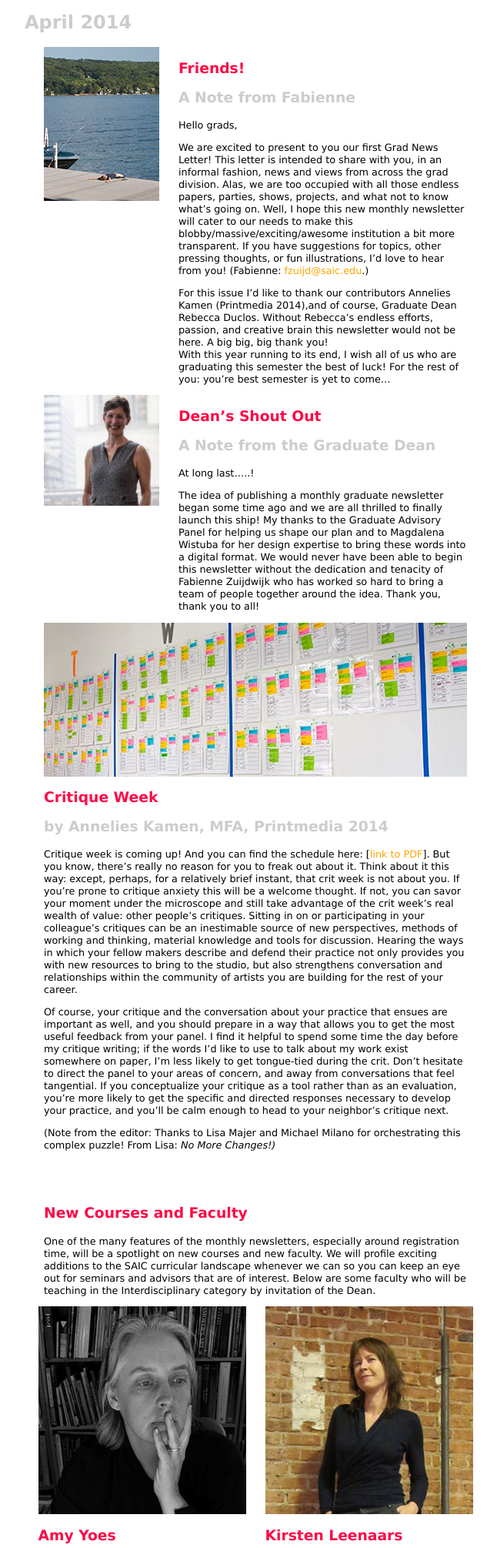
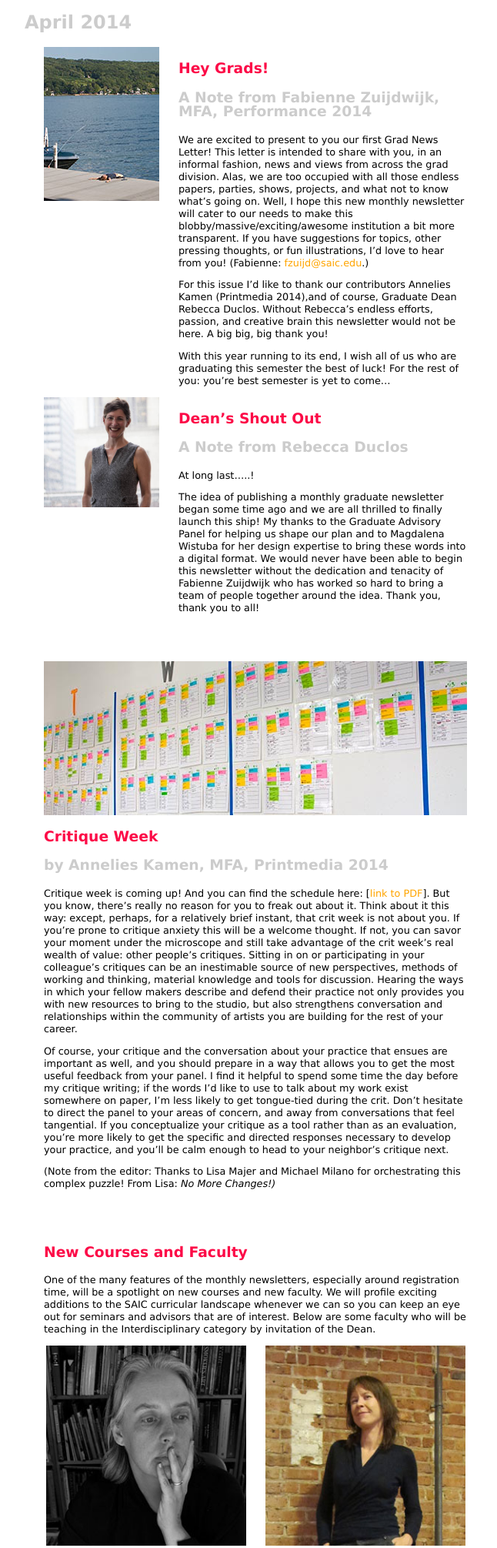
Before and after one commit to helloplease/saic-grad-newsletter, a plain HTML site: page index.html in a window 1280 px wide. Shown: the part 274-2285 px from the top of the page at 77% size, without its empty margins (308-954 px from the left). Drawn offline with Linux system fonts and the light colour scheme.

Commit message:
image cleanup

```diff
--- a/index.html
+++ b/index.html
@@ -259,11 +259,11 @@ Email on Acid - http://www.emailonacid.com/blog/details/C18/doctype_-_the_black_
 				<td width="25" valign="top"></td>
 				<td width="375" valign="top">
 					<!-- Title goes here -->
-					<h3 style="color: #FC0A47 ! important;" line-height="10">Friends!</h3>
-					<h3 style="color:#cccccc ! important;">A Note from Fabienne</h3>
-					<p margin="1em 0">Hello grads,</p>
+					<h3 style="color: #FC0A47 ! important;" line-height="10">Hey Grads!</h3>
+					<h3 style="color:#cccccc ! important;">A Note from Fabienne Zuijdwijk, MFA, Performance 2014</h3>
 					<p margin="1em 0">We are excited to present to you our first Grad News Letter! This letter is intended to share with you, in an informal fashion, news and views from across the grad division. Alas, we are too occupied with all those endless papers, parties, shows, projects, and what not to know what’s going on. Well, I hope this new monthly newsletter will cater to our needs to make this blobby/massive/exciting/awesome institution a bit more transparent. If you have suggestions for topics, other pressing thoughts, or fun illustrations, I’d love to hear from you! (Fabienne: <a href="mailto:fzuijd@saic.edu?Subject=Hello%Fabienne" target="_top">fzuijd@saic.edu</a>.) <p>
-					<p margin="1em 0">For this issue I’d like to thank our contributors Annelies Kamen (Printmedia 2014),and of course, Graduate Dean Rebecca Duclos. Without Rebecca’s endless efforts, passion, and creative brain this newsletter would not be here. A big big, big thank you!<br>With this year running to its end, I wish all of us who are graduating this semester the best of luck! For the rest of you: you’re best semester is yet to come…</p>
+					<p margin="1em 0">For this issue I’d like to thank our contributors Annelies Kamen (Printmedia 2014),and of course, Graduate Dean Rebecca Duclos. Without Rebecca’s endless efforts, passion, and creative brain this newsletter would not be here. A big big, big thank you!</p>
+					<p margin="1em 0">With this year running to its end, I wish all of us who are graduating this semester the best of luck! For the rest of you: you’re best semester is yet to come…</p>
 				</td>
 				<td width="25" valign="top"></td>
 
@@ -283,13 +283,14 @@ Email on Acid - http://www.emailonacid.com/blog/details/C18/doctype_-_the_black_
 				<td width="375" valign="top">
 					<!-- Title goes here -->
 					<h3 style="color: #FC0A47 ! important;"line-height="10">Dean’s Shout Out</h3>
-					<h3 style="color:#cccccc ! important;">A Note from the Graduate Dean</h3>
+					<h3 style="color:#cccccc ! important;">A Note from Rebecca Duclos</h3>
 					<p margin="1em 0">At long last…..! </p>
-					<p margin="1em 0">The idea of publishing a monthly graduate newsletter began some time ago and we are all thrilled to finally launch this ship! My thanks to the Graduate Advisory Panel for helping us shape our plan and to Magdalena Wistuba for her design expertise to bring these words into a digital format. We would never have been able to begin this newsletter without the dedication and tenacity of Fabienne Zuijdwijk who has worked so hard to bring a team of people together around the idea. Thank you, thank you to all!<p>
+					<p margin="1em 0">The idea of publishing a monthly graduate newsletter began some time ago and we are all thrilled to finally launch this ship! My thanks to the Graduate Advisory Panel for helping us shape our plan and to Magdalena Wistuba for her design expertise to bring these words into a digital format. We would never have been able to begin this newsletter without the dedication and tenacity of Fabienne Zuijdwijk who has worked so hard to bring a team of people together around the idea. Thank you, thank you to all!<br><br><br><br><p>
 				</td>
 				<td width="25" valign="top"></td>
 
 			</tr>
+
 		</table>
 		<!-- Content End: Image Left -->
 
@@ -334,15 +335,15 @@ Email on Acid - http://www.emailonacid.com/blog/details/C18/doctype_-_the_black_
 <!-- Content: 2-col Image -->
 		<table cellpadding="0" cellspacing="0" border="0"align="center">
 			<tr>
-				<td width="270" valign="top">
+				<td width="260" valign="top">
 					<!-- Image 1 goes here -->
-					<img class="image_fix" src="http://helloplease.github.io/saic-grad-newsletter/images/Amy_Yoes-web.jpg" alt="Your alt text" title="Your title text" width="270" height="270">
+					<img class="image_fix" src="http://helloplease.github.io/saic-grad-newsletter/images/Amy_Yoes-web.jpg" alt="Your alt text" title="Your title text" width="260" height="260">
 				</td>
 								<td width="25"></td>
 
-				<td width="270" valign="top">
+				<td width="260" valign="top">
 					<!-- Image 1 goes here -->
-					<img class="image_fix" src="http://helloplease.github.io/saic-grad-newsletter/images/Kirsten-web.jpg" alt="Your alt text" title="Your title text" width="270" height="270">
+					<img class="image_fix" src="http://helloplease.github.io/saic-grad-newsletter/images/Kirsten-web.jpg" alt="Your alt text" title="Your title text" width="260" height="260">
 				</td>
 
 			</tr>
@@ -371,15 +372,15 @@ Email on Acid - http://www.emailonacid.com/blog/details/C18/doctype_-_the_black_
 		<!-- Content: 2-col Image -->
 		<table cellpadding="0" cellspacing="0" border="0"align="center">
 			<tr>
-				<td width="270" valign="top">
+				<td width="260" valign="top">
 					<!-- Image 1 goes here -->
-					<img class="image_fix" src="http://helloplease.github.io/saic-grad-newsletter/images/andrew-yang-web.jpg" alt="Your alt text" title="Your title text" width="270" height="270">
+					<img class="image_fix" src="http://helloplease.github.io/saic-grad-newsletter/images/andrew-yang-web.jpg" alt="Your alt text" title="Your title text" width="260" height="260">
 				</td>
 								<td width="25"></td>
 
-				<td width="270" valign="top">
+				<td width="260" valign="top">
 					<!-- Image 1 goes here -->
-					<img class="image_fix" src="http://helloplease.github.io/saic-grad-newsletter/images/Katarina-Weslien-web.jpg" alt="Your alt text" title="Your title text" width="270" height="270">
+					<img class="image_fix" src="http://helloplease.github.io/saic-grad-newsletter/images/Katarina-Weslien-web.jpg" alt="Your alt text" title="Your title text" width="260" height="260">
 				</td>
 
 			</tr>
@@ -418,7 +419,7 @@ Email on Acid - http://www.emailonacid.com/blog/details/C18/doctype_-_the_black_
 					<h3 style="color: #FC0A47 ! important;">New team-taught course: Media Future: Digital Heritage and Policy </h3>
 					<h3 style="color:#cccccc ! important;">Led by Shawn Decker and Adelheid Mers</h3>
 					<p margin="1em 0">Excitement abounds in museum contexts to employ digital media to preserve and record resources, create new user interfaces, remote access and smart didactics, support and expand scholarship through effective databases, connect with audiences of different abilities, develop new approaches to metrics, update marketing and development tools and strategies, including social networking, and also to present new media artwork in appropriate ways. Those complex concerns, discussed most recently under the heading of Digital Heritage, are unfolding within the larger framework of Electronic Cultural Policy. The development of national information regulatory systems like the Digital Millennium Copyright Act (DMCA) and other, global efforts to further expand legislation that supports digital rights management technologies are setting copy-right driven creative industries at odds with the cultural democracy museums seek to enable as part of their mission. Through critical readings accompanied by student driven administrative and artistic hands-on projects, this course will explore an environment in which the development of artistic and institutional mediascapes, including abilities to sample and create mash-ups, is predicated on the preservation of consumer autonomy.</p>
-					<p margin="1em 0">Arts Administration and Art + Tech<br>Fridays 1:00 PM - 4:00 PM<br>Michigan 908</p>
+					<p margin="1em 0">Arts Administration and Art + Tech<br>Fridays 1:00 PM - 4:00 PM<br>Michigan 908<br><br><br><br></p>
 
 				</td>
 			</tr>
@@ -447,7 +448,7 @@ Email on Acid - http://www.emailonacid.com/blog/details/C18/doctype_-_the_black_
 					<p margin="1em 0"><b>MA in Visual and Critical Studies Symposium, Exhibition, and Book Launch</b><br>May 8, 5—7 p.m.<br>The LeRoy Neiman Center Gallery, 37 S. Wabash Ave., 1st floor</p>
 					<p margin="1em 0"><b>MA Art Therapy Graduate Thesis Presentations</b><br>May 9, 6—9 p.m.<br>SAIC Ballroom, 112 S. Michigan Ave.</p>
 					<p margin="1em 0"><b>MA New Arts Journalism Symposium</b><br>May 9, 10 a.m.—1 p.m.<br>Graham Foundation, 4 W. Burton Pl.</p>
-					<p margin="1em 0"><b>MA Art Education Symposium</b><br>May 7, 9 a.m. – 5 p.m.<br>Gene Siskel Film Center, 164 N. State St.</p>
+					<p margin="1em 0"><b>MA Art Education Symposium</b><br>May 7, 9 a.m. – 5 p.m.<br>Gene Siskel Film Center, 164 N. State St.<br><br><br><br></p>
 				</td>
 			</tr>
 		</table>
```
Also changed, not shown: images/new-media.jpg.
